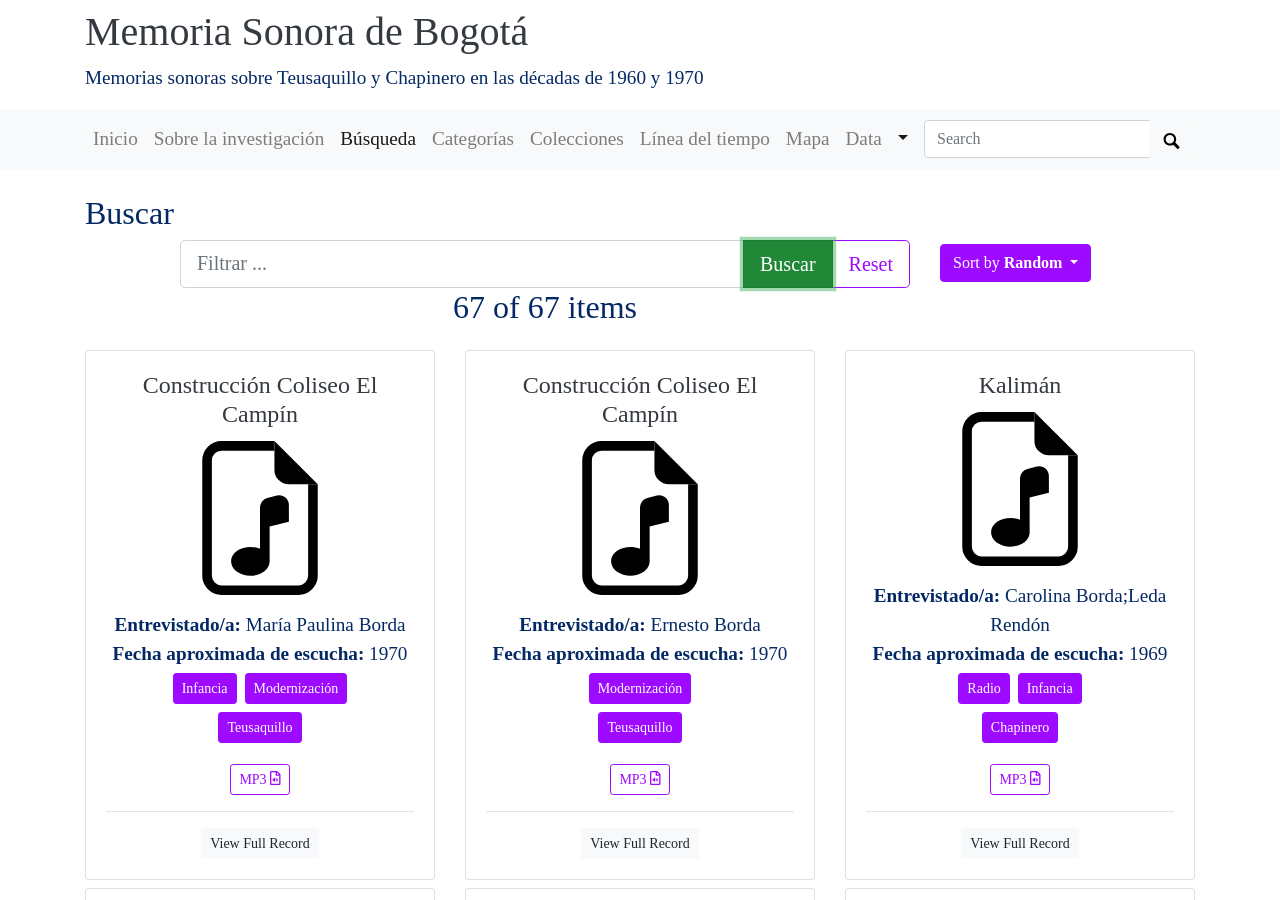
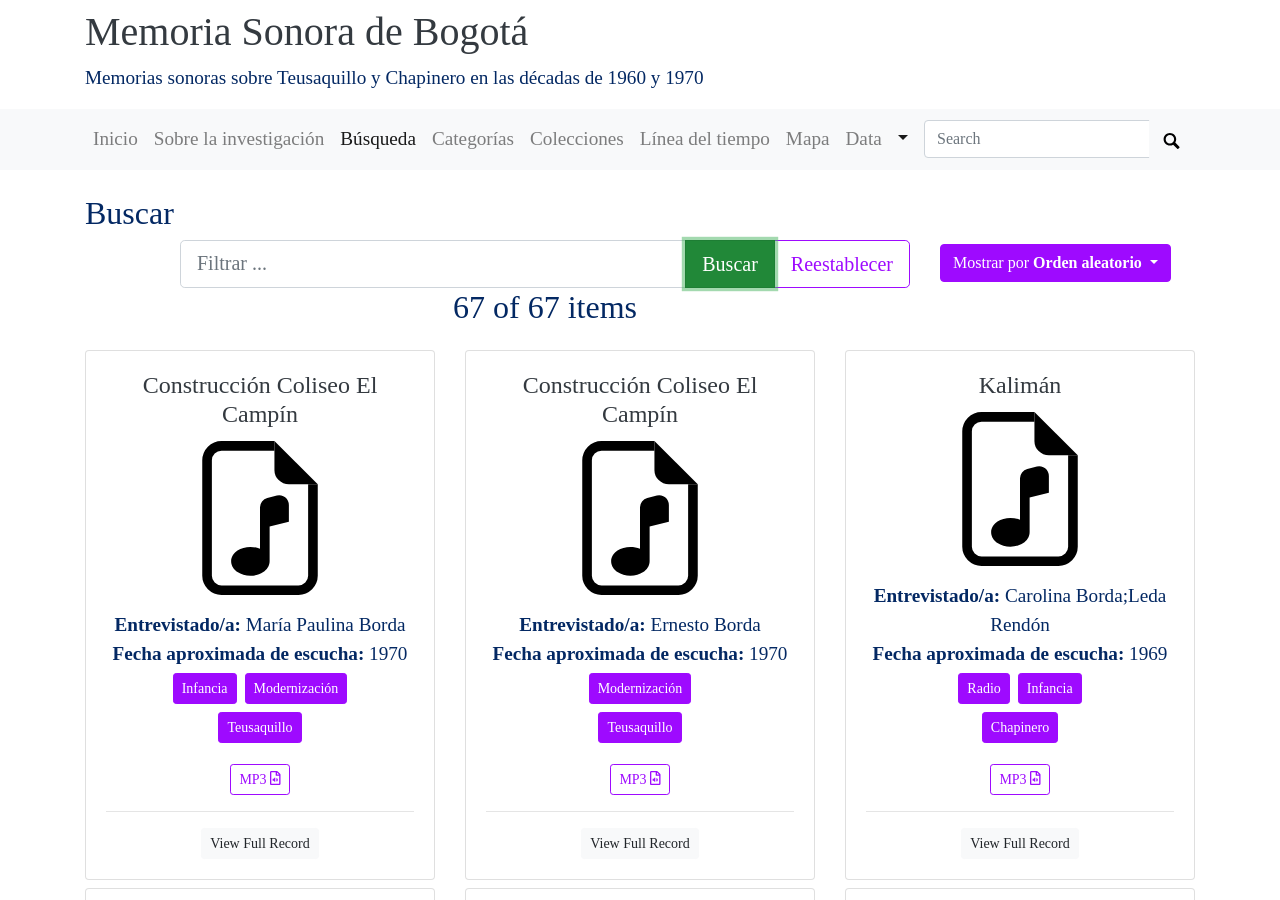
Before and after one commit to lparisb/memoriasonorabogota, a Jekyll site: the page built from pages/browse.md, in a window 1280 px wide and 900 px high. Built offline with Jekyll 4.4.1, drawn with Linux system fonts in a browser that asks for light colours; some web fonts are replaced.

Commit message:
Cambios de idioma

```diff
--- a/_layouts/browse.html
+++ b/_layouts/browse.html
@@ -11,7 +11,7 @@ custom-foot: js/browse-js.html
             <input type="text" class="form-control form-control-lg" id="quickSearch" placeholder="Filtrar ... " aria-label="Search">
             <div class="input-group-append">
                 <button class="btn btn-success" type="button" title="Filter items" alt="Search" id="goButton" >Buscar</button>
-                <a class="btn btn-outline-secondary filter" href="#" data-filter="">Reset</a>
+                <a class="btn btn-outline-secondary filter" href="#" data-filter="">Reestablecer</a>
             </div>
         </div>
         <div class="h2" id="numberOf"></div>
@@ -19,11 +19,11 @@ custom-foot: js/browse-js.html
     <div class="col-md-2">
         <div class="dropdown">
             <button class="btn btn-secondary mt-1 dropdown-toggle" type="button" id="browseSortButton" data-toggle="dropdown" aria-haspopup="true" aria-expanded="false">
-                Sort by <span class="font-weight-bold" id="sortfilter">Random</span>
+                Mostrar por <span class="font-weight-bold" id="sortfilter">Orden aleatorio</span>
             </button>
             <div class="dropdown-menu browse-sort-menu" aria-labelledby="browseSortButton">
                 <button class="dropdown-item browse-sort-item active" data-filter="random">Random</button>
-                <button class="dropdown-item browse-sort-item" data-filter="title">Title</button>
+                <button class="dropdown-item browse-sort-item" data-filter="title">Título</button>
                 {% assign sort_options = site.data.config-browse | where_exp: 'i','i.sort_name != nil' %}
                 {% for o in sort_options %}
                 <button class="dropdown-item browse-sort-item" data-filter="{{ o.field | escape }}">{{ o.sort_name }}</button>
@@ -34,7 +34,7 @@ custom-foot: js/browse-js.html
 </div>
 
 <div id="loading" class="text-center">
-    <div class="spinner-border text-secondary" role="status"><span class="sr-only">Loading...</span></div>
+    <div class="spinner-border text-secondary" role="status"><span class="sr-only">Cargando...</span></div>
 </div>
 
 <div class="row" id="browseItems"></div>
```
